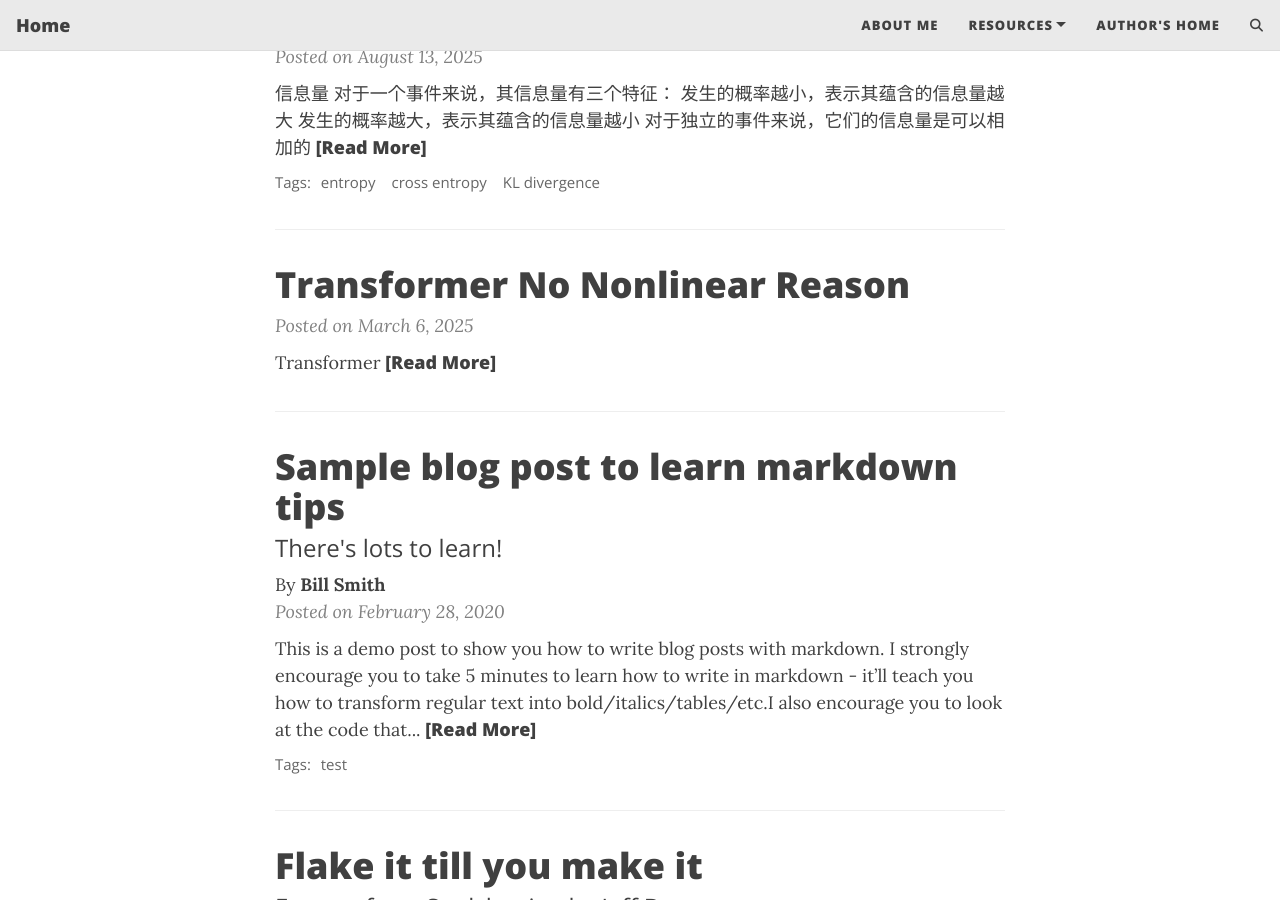
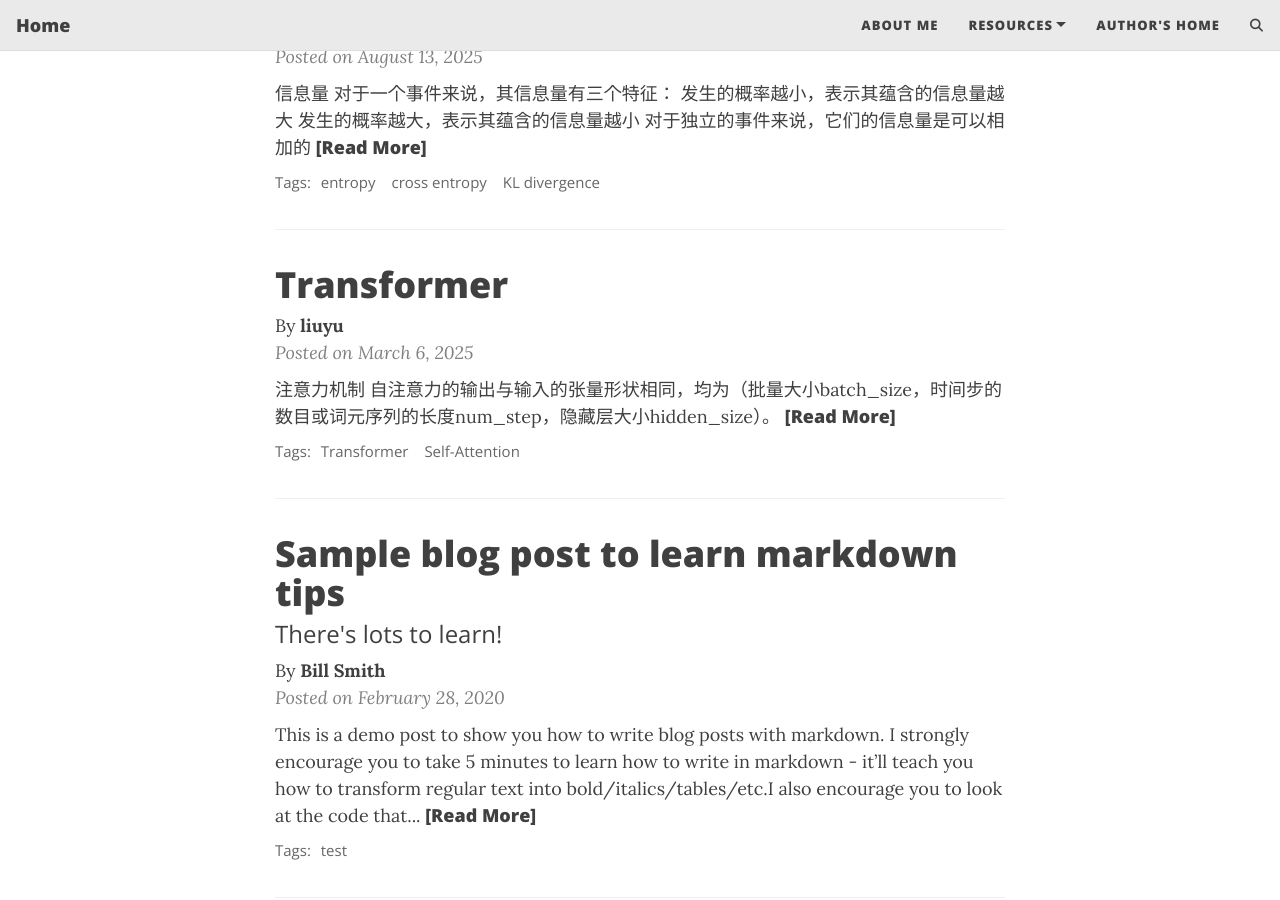
Before and after one commit to cosmoliu2002/cosmoliu2002.github.io, a Jekyll site: the page built from index.html, in a window 1280 px wide and 900 px high, scrolled down 370 px. Built offline with Jekyll 4.4.1, drawn with Linux system fonts in a browser that asks for light colours; the list of posts is cut into pages by our own code; comment, search, counter and statistics services are not loaded.

Commit message:
Update 2025-03-06-Transformer-no-nonlinear-reason.md

````diff
--- a/_posts/2025-03-06-Transformer-no-nonlinear-reason.md
+++ b/_posts/2025-03-06-Transformer-no-nonlinear-reason.md
@@ -1,4 +1,10 @@
-# Transformer
+---
+layout: post
+title: Transformer
+tags: [Transformer, Self-Attention]
+mathjax: true
+author: liuyu
+---
 
 ## 注意力机制
 **自注意力的输出与输入的张量形状相同，均为（批量大小batch_size，时间步的数目或词元序列的长度num_step，隐藏层大小hidden_size）。**
@@ -179,7 +185,7 @@ class PositionalEncoding(nn.Block):
         return self.dropout(X)
 ```
 ## Transformer
-![1](transformer.jpg)
+![1](/assets/img/2025-03-06-Transformer-no-nonlinear-reason/transformer.jpg)
 ### nn.embedding
 `nn.Embedding` 是 PyTorch 中用于处理序列数据中的词嵌入（word embeddings）的核心模块。它本质上是一个查找表，将输入的离散型数据（通常是整数形式的单词索引）映射为连续型的数据表示（即词向量）。这种转换在自然语言处理（NLP）、推荐系统等领域中非常常见。
 
````
